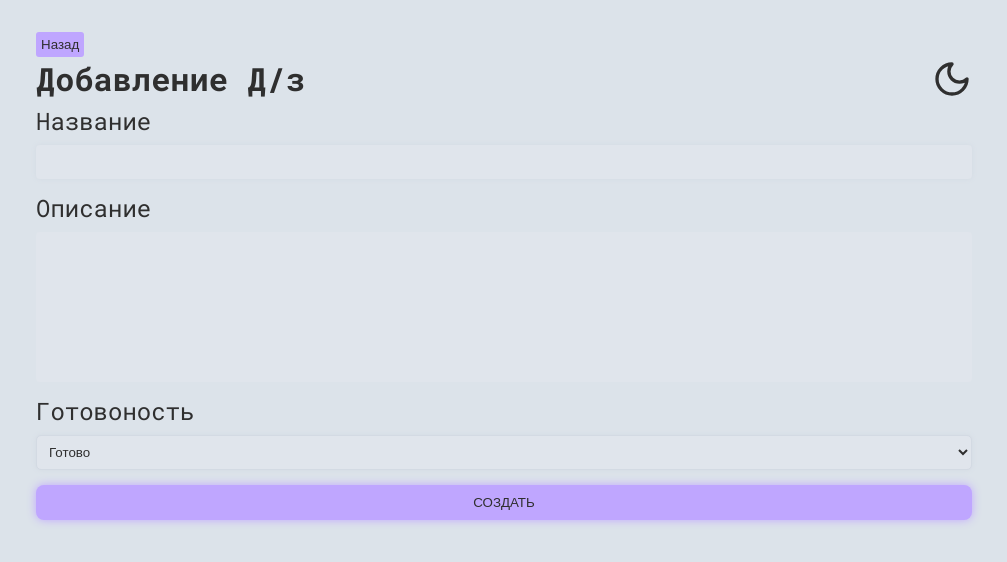
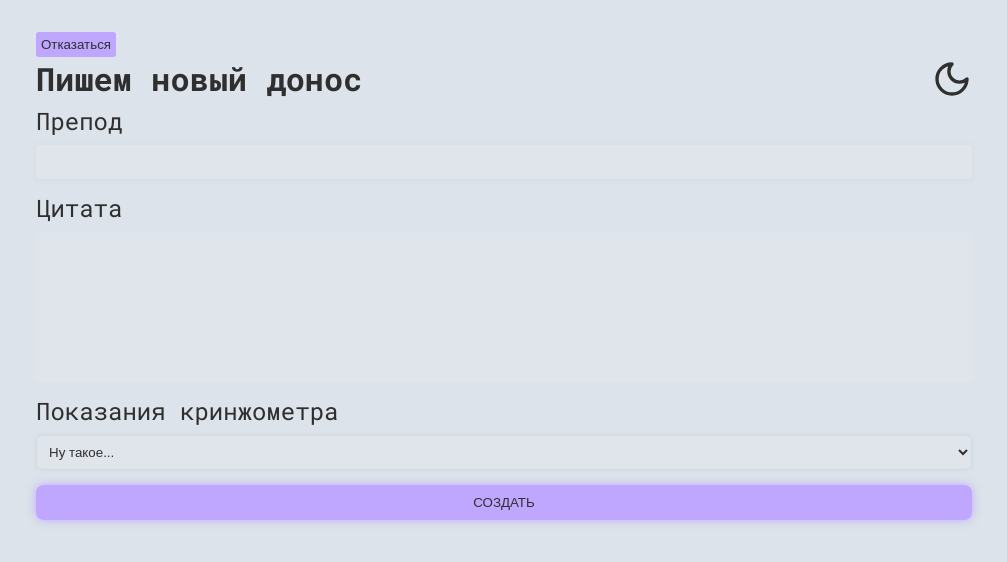
Before and after one commit to Kulakov-Nikita/Node.js-TODO-List, a Next.js app: page /new in a window 1280 px wide. Shown: the top 562 px of the page, without its empty margins (136-1143 px from the left). Built offline with nearby package versions, Linux system fonts and the light colour scheme.

Commit message:
Смена тематики

```diff
--- a/app/edit/[id]/page.tsx
+++ b/app/edit/[id]/page.tsx
@@ -5,7 +5,7 @@ import Link from "next/link"
 import { Props } from "./Props"
 
 export const metadata: Metadata = {
-	title: "Редактирование Д/з",
+	title: "Смена показаний",
 	description: "VSTU - Web - Lab 4",
 }
 
@@ -15,9 +15,9 @@ export default async function EditCard({ params }: Props) {
 	return (
 		<>
 			<Link href="/">
-				<button className="small-custom-btn">Назад</button>
+				<button className="small-custom-btn">Оставить как есть</button>
 			</Link>
-			<PageTitle title="Редактирование Д/з" />
+			<PageTitle title="Меняем показания" />
 			<CardEditForm cardId={id} />
 		</>
 	)
--- a/app/new/page.tsx
+++ b/app/new/page.tsx
@@ -4,7 +4,7 @@ import { Metadata } from "next"
 import Link from "next/link"
 
 export const metadata: Metadata = {
-	title: "Добавление Д/з",
+	title: "Пишем донос",
 	description: "VSTU - Web - Lab 4",
 }
 
@@ -12,9 +12,9 @@ export default function NewCard() {
 	return (
 		<>
 			<Link href="/">
-				<button className="small-custom-btn">Назад</button>
+				<button className="small-custom-btn">Отказаться</button>
 			</Link>
-			<PageTitle title="Добавление Д/з" />
+			<PageTitle title="Пишем новый донос" />
 			<NewCardForm />
 		</>
 	)
--- a/app/page.tsx
+++ b/app/page.tsx
@@ -3,14 +3,14 @@ import { Metadata } from "next"
 import Title from "../components/PageTitle/PageTitle"
 
 export const metadata: Metadata = {
-	title: "Домашние работы",
+	title: "Подслушка ВолГТУ",
 	description: "VSTU - Web - Lab 4",
 }
 
 export default function Home() {
 	return (
 		<div>
-			<Title title="Домашние работы"></Title>
+			<Title title="Подслушка ВолгГТУ - Цитаты Преподов"></Title>
 			<TodoList />
 		</div>
 	)
--- a/components/Filters/Filters.tsx
+++ b/components/Filters/Filters.tsx
@@ -18,7 +18,7 @@ export default function Filters({
   return (
     <form className="filters-form" action="GET">
       <div className="card-status-select form-input-container">
-        <label htmlFor="status">Готовность</label>
+        <label htmlFor="status">Кринжометр</label>
         <div className="button-group">
           <button
             type="button"
@@ -32,14 +32,14 @@ export default function Filters({
             className={`filter-button ${activeFilter === "true" ? "active" : ""}`}
             onClick={() => handleButtonClick("true")}
           >
-            Готово
+            Ну такое...
           </button>
           <button
             type="button"
             className={`filter-button ${activeFilter === "false" ? "active" : ""}`}
             onClick={() => handleButtonClick("false")}
           >
-            Не готово
+            Лютый Кринж
           </button>
         </div>
       </div>
--- a/components/NewCardForm/NewCardForm.tsx
+++ b/components/NewCardForm/NewCardForm.tsx
@@ -33,7 +33,7 @@ export default function NewCardForm() {
 	return (
 		<form onSubmit={handleFormSubmit} className="form-container">
 			<div className="card-title-field form-input-container">
-				<label htmlFor="title">Название</label>
+				<label htmlFor="title">Препод</label>
 				<input
 					type="text"
 					id="title"
@@ -44,7 +44,7 @@ export default function NewCardForm() {
 			</div>
 
 			<div className="card-desc-field form-input-container">
-				<label htmlFor="description">Описание</label>
+				<label htmlFor="description">Цитата</label>
 				<textarea
 					id="description"
 					className="custom-textarea"
@@ -53,14 +53,14 @@ export default function NewCardForm() {
 			</div>
 
 			<div className="card-status-select form-input-container">
-				<label htmlFor="status">Готовоность</label>
+				<label htmlFor="status">Показания кринжометра</label>
 				<select
 					className="custom-select"
 					name="status"
 					onChange={event => setStatus(event.target?.value === "true")}
 				>
-					<option value="true">Готово</option>
-					<option value="false">Не готово</option>
+					<option value="true">Ну такое...</option>
+					<option value="false">Лютый кринж</option>
 				</select>
 			</div>
 			<button className="custom-btn" disabled={hasError} type="submit">
--- a/components/TodoCard/TodoCard.tsx
+++ b/components/TodoCard/TodoCard.tsx
@@ -26,11 +26,11 @@ export default function TodoCard({
           <span className="card-desc-text">{description}</span>
         </div>
         <div className="card-status">
-          <strong>Готовность: </strong>
+          <strong>Показания кринжометра: </strong>
           {completed ? (
-            <span className="status-done">Готово</span>
+            <span className="status-done">Ну такое...</span>
           ) : (
-            <span className="status-undone">Не готово</span>
+            <span className="status-undone">Лютый кринж</span>
           )}
         </div>
       </div>
```
Also changed, not shown: components/CardEditForm/CardEditForm.tsx (+5 -5 lines).
